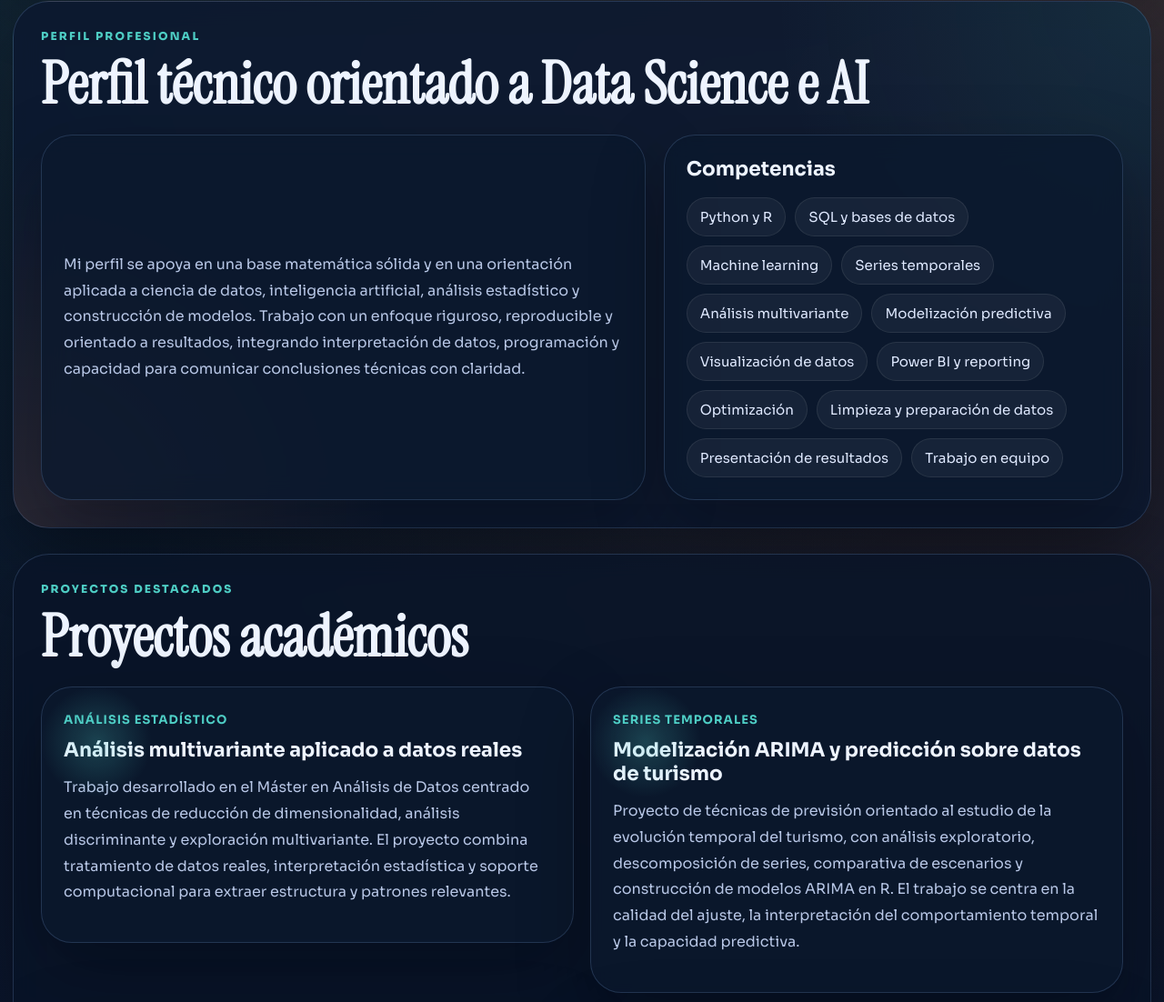
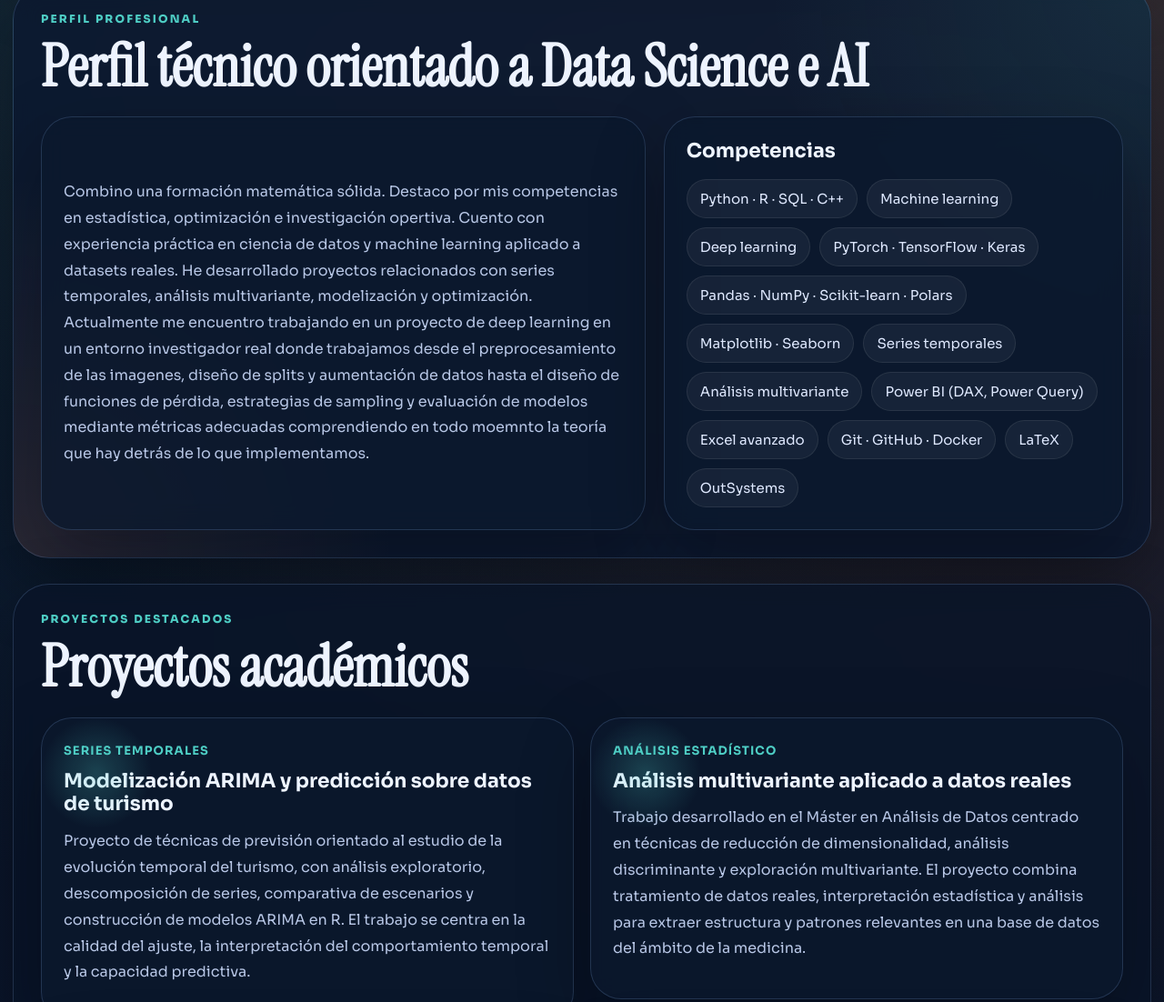
Before and after one commit to jrmenaperez25-sketch/web-personal, a plain HTML site: page index.html in a window 1280 px wide. Shown: the part 880-1982 px from the top of the page at 91% size. Drawn offline with Linux system fonts and the light colour scheme.

Commit message:
Actualiza web personal 2026-04-23

```diff
--- a/script.js
+++ b/script.js
@@ -1,52 +1,33 @@
 const profile = {
   name: "José Ramón Mena Pérez",
-  role: "Perfil técnico en ciencia de datos, inteligencia artificial y modelización aplicada",
+  role: "Mathematician | Data Science | AI Research",
   summary:
-    "Graduado en Matemáticas con trayectoria académica orientada a ciencia de datos, series temporales, modelización matemática, aprendizaje automático y desarrollo de soluciones técnicas con Python y R.",
+  "Estudiante del Máster en Ingeniería de Análisis de Datos, Mejora de Procesos y Toma de Decisiones en la UPV, con base sólida en estadística y modelado matemático. Experiencia investigadora en deep learning aplicado a imagen médica. Perfil orientado a proyectos donde la base matemática y la interpretación estadística sean fundamentales para la resolución de problemas.",
 valueProposition:
-    "Mi perfil se apoya en una base matemática sólida y en una orientación aplicada a ciencia de datos, inteligencia artificial, análisis estadístico y construcción de modelos. Trabajo con un enfoque riguroso, reproducible y orientado a resultados, integrando interpretación de datos, programación y capacidad para comunicar conclusiones técnicas con claridad.",
+  "Combino una formación matemática sólida. Destaco por mis competencias en estadística, optimización e investigación opertiva. Cuento con experiencia práctica en ciencia de datos y machine learning aplicado a datasets reales. He desarrollado proyectos relacionados con series temporales, análisis multivariante, modelización y optimización. Actualmente me encuentro trabajando en un proyecto de deep learning en un entorno investigador real donde trabajamos desde el preprocesamiento de las imagenes, diseño de splits y aumentación de datos hasta el diseño de funciones de pérdida, estrategias de sampling y evaluación de modelos mediante métricas adecuadas comprendiendo en todo moemnto la teoría que hay detrás de lo que implementamos.",
   highlights: [
-    "Ciencia de datos y machine learning",
-    "Python, R y SQL",
-    "Series temporales y análisis estadístico",
-    "Visualización, reporting y comunicación",
+    "Deep Learning",
+    "Machine Learning",
+    "Python · R · SQL",
+    "Modelización, Optimización, Estadística e Investigación operativa",
   ],
   skills: [
-    "Python y R",
-    "SQL y bases de datos",
+    "Python · R · SQL · C++",
     "Machine learning",
+    "Deep learning",
+    "PyTorch · TensorFlow · Keras",
+    "Pandas · NumPy · Scikit-learn · Polars",
+    "Matplotlib · Seaborn",
     "Series temporales",
     "Análisis multivariante",
-    "Modelización predictiva",
-    "Visualización de datos",
-    "Power BI y reporting",
-    "Optimización",
-    "Limpieza y preparación de datos",
-    "Presentación de resultados",
-    "Trabajo en equipo",
-  ],
-  inProgressProjects: [
-    {
-      title: "Propuesta de trabajo en análisis multivariante",
-      copy:
-        "Proyecto en preparación orientado al análisis de una base de datos real con el objetivo de identificar relaciones entre variables, segmentar perfiles y obtener una visión estructurada del problema de estudio. La propuesta se apoya en análisis exploratorio, reducción de dimensionalidad, análisis de correspondencias y técnicas de clasificación para transformar la información disponible en conclusiones interpretables y útiles.",
-      status: "En proceso · no disponible",
-    },
-    {
-      title: "Propuesta de trabajo en minería de datos",
-      copy:
-        "Proyecto en fase de desarrollo centrado en una base de datos orientada a resolver un problema de clasificación o predicción a partir de información estructurada. El objetivo es construir un flujo completo de preparación de datos, selección de variables, entrenamiento y evaluación de modelos mediante técnicas de minería de datos y aprendizaje automático para obtener una solución útil, interpretable y evaluable.",
-      status: "En proceso · no disponible",
-    },
+    "Power BI (DAX, Power Query)",
+    "Excel avanzado",
+    "Git · GitHub · Docker",
+    "LaTeX",
+    "OutSystems",
   ],
   projects: [
-    {
-      kicker: "Análisis estadístico",
-      title: "Análisis multivariante aplicado a datos reales",
-      copy:
-        "Trabajo desarrollado en el Máster en Análisis de Datos centrado en técnicas de reducción de dimensionalidad, análisis discriminante y exploración multivariante. El proyecto combina tratamiento de datos reales, interpretación estadística y soporte computacional para extraer estructura y patrones relevantes.",
-      href: "https://github.com/jrmenaperez25-sketch/proyectos-portfolio/tree/master/master/Analisis-Multivariante",
-    },
+
     {
       kicker: "Series temporales",
       title: "Modelización ARIMA y predicción sobre datos de turismo",
@@ -55,7 +36,14 @@ const profile = {
       href: "https://github.com/jrmenaperez25-sketch/proyectos-portfolio/tree/master/master/Tecnicas-de-Prevision",
     },
     {
-      kicker: "Optimización",
+      kicker: "Análisis estadístico",
+      title: "Análisis multivariante aplicado a datos reales",
+      copy:
+        "Trabajo desarrollado en el Máster en Análisis de Datos centrado en técnicas de reducción de dimensionalidad, análisis discriminante y exploración multivariante. El proyecto combina tratamiento de datos reales, interpretación estadística y análisis para extraer estructura y patrones relevantes en una base de datos del ámbito de la medicina.",
+      href: "https://github.com/jrmenaperez25-sketch/proyectos-portfolio/tree/master/master/Analisis-Multivariante",
+    },
+    {
+      kicker: "Optimización combinatoria",
       title: "GRASP y Path Relinking para el Maximum Diversity Problem",
       copy:
         "Implementación en Python de metaheurísticas para un problema de optimización combinatoria NP-hard. El proyecto integra fase constructiva, búsqueda local, gestión de soluciones élite y estrategias de intensificación para comparar el comportamiento de GRASP y su extensión con Path Relinking sobre instancias benchmark.",
@@ -65,92 +53,104 @@ const profile = {
       kicker: "Modelización matemática",
       title: "TFG en modelos compartimentales aplicados a la dinámica del crimen",
       copy:
-        "Trabajo de Fin de Grado centrado en la formulación y análisis de un modelo compartimental inspirado en sistemas epidemiológicos para estudiar la evolución del comportamiento criminal. Incluye ecuaciones diferenciales ordinarias, estimación de parámetros, ajuste a datos reales y estudio de estabilidad del sistema.",
+        "Trabajo de Fin de Grado centrado en la formulación y análisis de un modelo compartimental inspirado en sistemas epidemiológicos para estudiar la evolución del comportamiento criminal, en conreto en España durante un período concreto de tiempo. Incluye ecuaciones diferenciales ordinarias, estimación de parámetros y ajuste a datos reales.",
       href: "https://github.com/jrmenaperez25-sketch/proyectos-portfolio/tree/master/grado-matematicas/tfg-compartmental-models-crime-dynamics",
+    },
+    {
+      title: "Propuesta de trabajo en análisis multivariante",
+      copy:
+        "Trabajo del Máster (UPV) sobre el dataset Africa Soil Property Prediction Challenge (Kaggle, 2014). A partir de 3 593 variables predictoras —3 578 espectros de infrarrojo medio (MIR) y 15 variables edáficas, topográficas, climáticas y de teledetección— se predicen cinco indicadores de calidad del suelo (Ca, P, pH, SOC, Sand) en zonas rurales de África subsahariana. El proyecto compara PCA, PCR y PLS2 como métodos de variables latentes frente a Ridge, Random Forest y MLP como referencias, bajo un esquema de validación común. Se aborda colinealidad extrema, situación K >> N e interpretación de regiones espectrales relevantes mediante VIP Scores.",
+      status: "En proceso · no disponible",
+    },
+    {
+      title: "Propuesta de trabajo en minería de datos",
+      copy:
+        "Trabajo del Máster (UPV) sobre una base de datos de anuncios de vehículos con variables técnicas, de uso, estado, localización y precio. El proyecto incluye cuatro objetivos: exploración no supervisada con PCA, MCA y fuzzy clustering para identificar perfiles de mercado; regresión para predecir el precio (Random Forest vs. regresión tradicional); clasificación del estado del vehículo (Condition, multiclase); y clasificación de primer propietario (First.Owner, binaria). El preprocesamiento incluye imputación múltiple con mice, codificación de equipamiento en variables interpretables y validación estratificada.",
+      status: "En proceso · no disponible",
     },
   ],
   experience: [
     {
-      meta: "CVB LAB",
-      title: "Entorno profesional orientado a tareas técnicas y operativas",
+      meta: "CVB Lab, UPV · Feb 2026 – Jul 2026",
+      title: "Investigador en prácticas — Deep Learning aplicado a imagen médica",
       copy:
-        "Experiencia vinculada a dinámica de trabajo profesional con responsabilidad en seguimiento de tareas, organización operativa y adaptación a procesos. Desarrollo de capacidad de aprendizaje, comunicación y trabajo ordenado en entorno profesional.",
+        "Entrenamiento y fine-tuning de modelos de deep learning sobre imágenes histopatológicas para detección automática de mitosis en cáncer de mama. Trabajo con clases desbalanceadas mediante estrategias de sampling y aumentación de datos. Diseño de splits reproducibles y evaluación con métricas adaptadas al problema clínico. Stack: Python, PyTorch, NumPy, Pandas, Matplotlib, Jupyter Notebook.",
     },
     {
-      meta: "NTT DATA Europe & Latam",
-      title: "Entorno profesional orientado a consultoría y tecnología",
+      meta: "NTT DATA Europe & Latam · Mar 2025 – Jul 2025",
+      title: "Becario en desarrollo low-code (OutSystems)",
       copy:
-        "Experiencia vinculada a dinámica de trabajo profesional en compañía tecnológica, con foco en adaptación a equipos, comunicación, aprendizaje continuo y comprensión de entornos de consultoría y proyectos.",
+        "Desarrollo y mantenimiento de aplicaciones internas para monitorización de preparación de certificaciones. Consultas SQL para extracción y filtrado de datos. Operaciones CRUD, consumo de APIs REST e integración de servicios. Validaciones de datos y control de acceso mediante roles de usuario.",
     },
     {
-      meta: "Caixa Popular · octubre 2024 - enero 2025",
-      title: "Atención al cliente y soporte administrativo",
+      meta: "Caixa Popular · Oct 2024 – Ene 2025",
+      title: "Auxiliar de caja y atención al cliente",
       copy:
-        "Experiencia en entorno financiero con atención directa al cliente, apoyo en tareas administrativas, gestión documental y resolución de consultas. Desarrollo de habilidades de comunicación, organización, orientación al servicio y trato profesional en oficina.",
+        "Atención y asesoramiento al cliente en entorno financiero. Gestión de caja, pagos y tareas administrativas generales. Desarrollo de habilidades de comunicación, organización y orientación al servicio.",
     },
   ],
   timeline: [
     {
+      meta: "Máster en Ing. de Análisis de Datos, Mejora de Procesos y Toma de Decisiones",
+      title: "UPV · 2025 – 2026",
+      copy:
+        "Formación avanzada en métodos estadísticos, series temporales, minería de datos, IA aplicada, diseño de experimentos, modelado y simulación, optimización e investigación operativa. Orientado a proyectos aplicados con base analítica sólida.",
+      href: "https://github.com/jrmenaperez25-sketch/proyectos-portfolio/tree/master/master",
+    },
+    {
       meta: "Grado en Matemáticas",
-      title: "Base técnica para análisis, optimización y modelización",
+      title: "Universitat de València · 2021 – 2025",
       copy:
-        "Trayectoria académica centrada en matemáticas aplicadas, métodos analíticos y resolución estructurada de problemas. Incluye desarrollo de proyectos en investigación operativa, modelización dinámica y análisis numérico con aplicación directa a datos y sistemas reales.",
+        "Formación en matemáticas aplicadas: álgebra lineal, análisis matemático, probabilidad y estadística, ecuaciones diferenciales, métodos numéricos, investigación operativa, topología y programación en Python, R y C++. Incluye proyectos en optimización combinatoria y modelización.",
       href: "https://github.com/jrmenaperez25-sketch/proyectos-portfolio/tree/master/grado-matematicas",
     },
     {
-      meta: "Máster en Análisis de Datos",
-      title: "Especialización en modelización, previsión y análisis estadístico",
+      meta: "IBM Data Science Professional Certificate",
+      title: "IBM — Coursera · 2025",
       copy:
-        "Formación orientada a proyectos aplicados en series temporales, análisis multivariante, diseño de experimentos y estadística con R. Esta etapa consolida una orientación profesional hacia analítica avanzada, modelización de datos y apoyo técnico a la toma de decisiones.",
-      href: "https://github.com/jrmenaperez25-sketch/proyectos-portfolio/tree/master/master",
-    },
-    {
-      meta: "Certificado profesional de Data Science de IBM",
-      title: "Especialización aplicada en machine learning y ciencia de datos",
-      copy:
-        "Itinerario formativo orientado a machine learning, tratamiento de datos, visualización, evaluación de modelos y aplicación práctica del ecosistema Python en proyectos de ciencia de datos.",
+        "Programa profesional completo: metodología de ciencia de datos, Python, SQL, bases de datos, visualización de datos, machine learning con Scikit-learn y proyecto final aplicado.",
       href: "https://github.com/jrmenaperez25-sketch/proyectos-portfolio/tree/master/ibm-aprendizaje-automatico",
     },
   ],
   courses: [
     {
-      meta: "Coursera",
-      title: "Introduction to Microsoft Excel",
-      copy:
-        "Curso orientado al manejo de hojas de cálculo, tratamiento de datos y organización de información en entornos de análisis.",
-      href: "https://www.coursera.org/account/accomplishments/verify/H9W8GIE9BGNP",
-    },
-    {
-      meta: "Coursera",
-      title: "HTML, CSS, and JavaScript for Web Developers",
-      copy:
-        "Formación en desarrollo web front-end con enfoque en estructura, estilos y comportamiento interactivo en aplicaciones web.",
-      href: "https://www.coursera.org/account/accomplishments/verify/B8TDLEW7FNRF",
-    },
-    {
-      meta: "Coursera",
-      title: "Curso de SQL para ciencia de datos",
-      copy:
-        "Curso centrado en fundamentos de consulta y gestión de datos con SQL aplicados a contextos de analítica y ciencia de datos.",
-      href: "https://www.coursera.org/account/accomplishments/verify/W3QI6HVXJJW6",
-    },
-    {
-      meta: "Coursera",
+      meta: "IBM — Coursera",
       title: "Python for Data Science, AI & Development",
       copy:
         "Formación en Python aplicada a ciencia de datos, automatización y desarrollo, con base práctica para entornos analíticos y de programación.",
       href: "https://www.credly.com/users/jose-ramon-mena-perez/edit#credly",
     },
     {
-      meta: "Coursera",
-      title: "Curso de ETL y pipelines de datos",
+      meta: "Microsoft — Coursera",
+      title: "SQL Foundations",
       copy:
-        "Curso enfocado en procesos ETL, integración de datos y construcción de pipelines orientados a entornos de analítica y datos.",
+        "Fundamentos de SQL orientados a consulta, extracción y gestión de datos en contextos analíticos.",
+      href: "https://www.coursera.org/account/accomplishments/verify/W3QI6HVXJJW6",
+    },
+    {
+      meta: "IBM — Coursera",
+      title: "Excel Basics for Data Analysis",
+      copy:
+        "Manejo de hojas de cálculo para análisis de datos, organización de información y soporte a tareas analíticas.",
+      href: "https://www.coursera.org/account/accomplishments/verify/H9W8GIE9BGNP",
+    },
+    {
+      meta: "Microsoft — Coursera",
+      title: "ETL with Power BI",
+      copy:
+        "Procesos ETL, integración de datos y analítica con Power BI.",
       href: "https://www.coursera.org/account/accomplishments/verify/FG2LYYPVG5G3",
+    },
+    {
+      meta: "Johns Hopkins — Coursera",
+      title: "HTML, CSS, and JavaScript for Web Developers",
+      copy:
+        "Desarrollo web front-end con enfoque en estructura, estilos y comportamiento interactivo en aplicaciones web.",
+      href: "https://www.coursera.org/account/accomplishments/verify/B8TDLEW7FNRF",
     },
   ],
   contactLead:
-    "Busco una oportunidad donde seguir creciendo en el ámbito de ciencia de datos e inteligencia artificial, aportando base analítica, capacidad técnica y margen real de aprendizaje y desarrollo profesional.",
+    "Busco una oportunidad donde seguir creciendo en el ámbito de la ciencia de datos,  el machine learning y la IA, aportando base matemática sólida, experiencia práctica con modelos reales y capacidad de aprendizaje rápido.",
   contacts: [
     {
       label: "Email",
@@ -159,8 +159,8 @@ const profile = {
     },
     {
       label: "Teléfono",
-      value: "Añadir teléfono",
-      href: "tel:+34000000000",
+      value: "+34 605 647 469",
+      href: "tel:+34605647469",
     },
     {
       label: "GitHub",
@@ -236,9 +236,8 @@ renderList("skills", profile.skills, (item) => `<li>${item}</li>`);
 
 renderList(
   "projects",
-  [...profile.projects, ...profile.inProgressProjects],
-  (item) => `
-    ${
+  profile.projects,
+  (item) =>
     item.status
       ? `
         <article class="status-card" aria-disabled="true">
@@ -256,8 +255,6 @@ renderList(
             <p class="project-copy">${item.copy}</p>
           </article>
         </a>
-        `
-    }
       `
 );
 
```
Also changed, not shown: index.html (+3 -3 lines), js.txt (added), 1 other file. Lines whose indentation alone changed are shown as unchanged.
